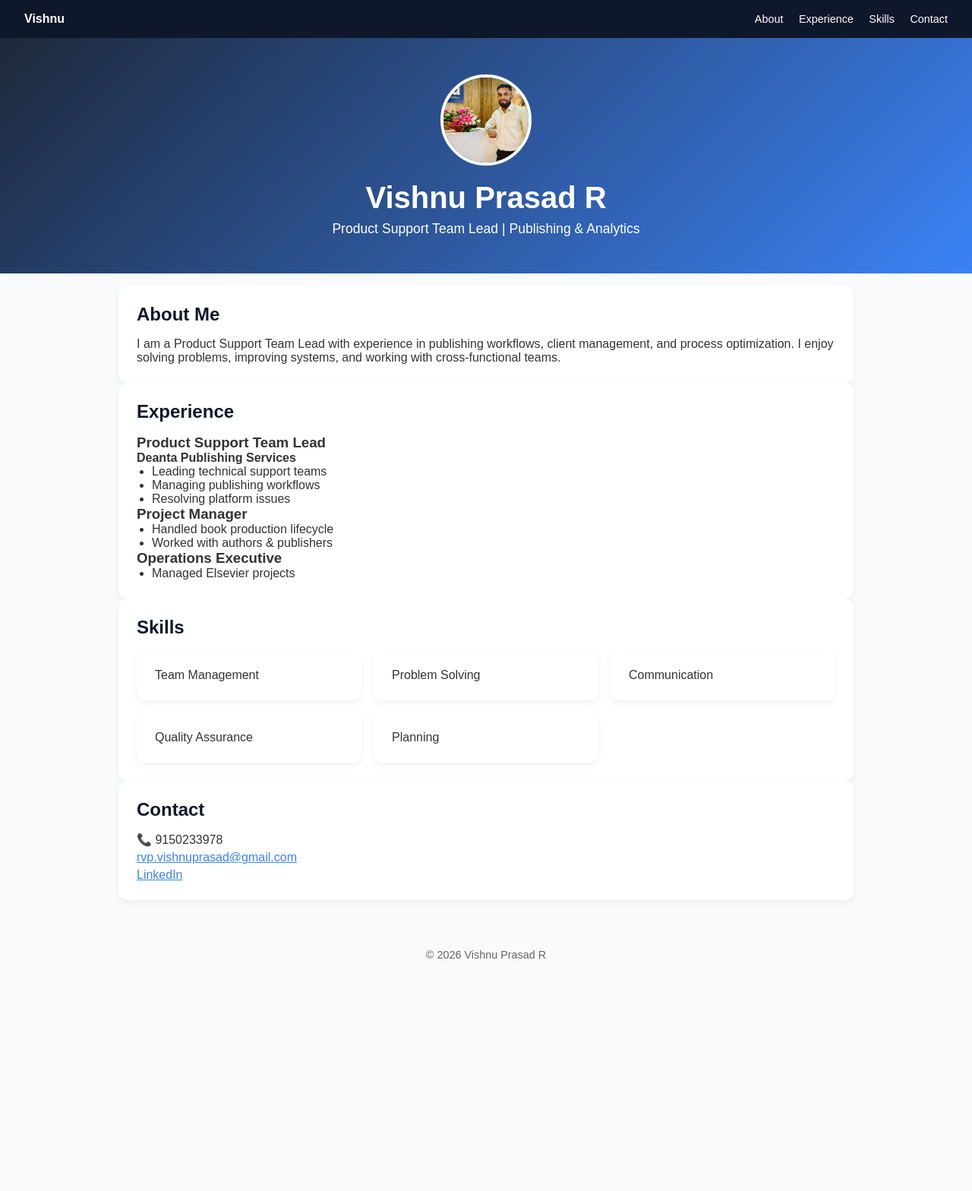
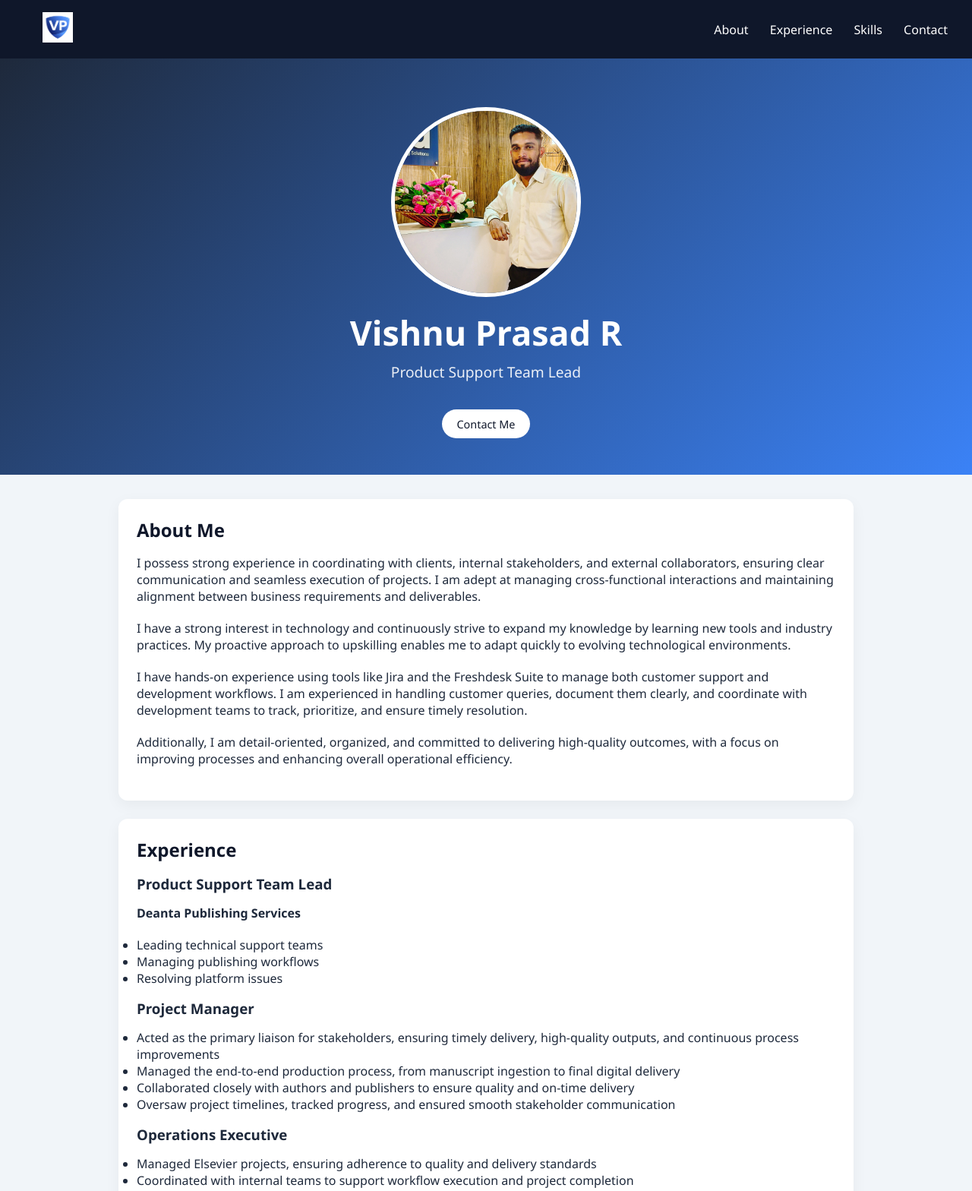
Before and after one commit to VishnuPrasad-11/vishnu-portfolio, a plain HTML site: page index.html in a window 1280 px wide. Shown: the top 1568 px of the page at 76% size. Before the commit the page ends 1281 px from the top, so only its background shows below. Drawn offline with Linux system fonts and the light colour scheme.

Commit message:
Add files via upload

```diff
--- a/index.html
+++ b/index.html
@@ -8,20 +8,16 @@
     :root {
       --primary: #0f172a;
       --accent: #3b82f6;
-      --bg: #f8fafc;
+      --bg: #f1f5f9;
       --card: #ffffff;
     }
 
-    * {
-      margin: 0;
-      padding: 0;
-      box-sizing: border-box;
-    }
+    * { box-sizing: border-box; margin: 0; padding: 0; }
 
     body {
-      font-family: Arial, sans-serif;
+      font-family: 'Segoe UI', sans-serif;
       background: var(--bg);
-      color: #333;
+      color: #1e293b;
     }
 
     nav {
@@ -33,57 +29,95 @@
       color: white;
       position: sticky;
       top: 0;
+      z-index: 10;
     }
 
     nav a {
       color: white;
       text-decoration: none;
-      margin-left: 1rem;
-      font-size: 0.9rem;
+      margin-left: 1.5rem;
+      transition: 0.3s;
+    }
+
+    nav a:hover {
+      color: var(--accent);
+    }
+
+    .logo {
+      height: 40px;
+      width: auto;
+      object-fit: contain;
     }
 
     header {
+      display: flex;
+      flex-direction: column;
+      align-items: center;
       text-align: center;
-      padding: 3rem 1rem;
+      padding: 4rem 1rem 3rem;
       background: linear-gradient(135deg, #1e293b, #3b82f6);
       color: white;
     }
 
     .profile-img {
-      width: 120px;
-      height: 120px;
+      width: 250px;
+      height: 250px;
       border-radius: 50%;
       object-fit: cover;
-      border: 4px solid white;
+      border: 5px solid white;
       margin-bottom: 1rem;
+      transition: transform 0.3s;
+    }
+
+    .profile-img:hover {
+      transform: scale(1.05);
     }
 
     header h1 {
-      font-size: 2.5rem;
+      font-size: 2.8rem;
+      margin-bottom: 0.5rem;
     }
 
     header p {
-      margin-top: 0.5rem;
-      font-size: 1.1rem;
+      font-size: 1.2rem;
+      opacity: 0.9;
+    }
+
+    .btn {
+      margin-top: 1rem;
+      padding: 0.6rem 1.2rem;
+      border: none;
+      background: white;
+      color: var(--primary);
+      border-radius: 20px;
+      cursor: pointer;
+      text-decoration: none;
+      font-size: 0.9rem;
+      transition: 0.3s;
+    }
+
+    .btn:hover {
+      background: var(--accent);
+      color: white;
     }
 
     .container {
       max-width: 1000px;
       margin: auto;
-      padding: 1rem;
-    }
-
-    .grid {
-      display: grid;
-      grid-template-columns: repeat(auto-fit, minmax(250px, 1fr));
-      gap: 1rem;
+      padding: 2rem 1rem;
     }
 
     .card {
       background: var(--card);
       padding: 1.5rem;
       border-radius: 12px;
-      box-shadow: 0 4px 10px rgba(0,0,0,0.05);
+      margin-bottom: 1.5rem;
+      box-shadow: 0 6px 20px rgba(0,0,0,0.05);
+      transition: 0.3s;
+    }
+
+    .card:hover {
+      transform: translateY(-3px);
     }
 
     h2 {
@@ -91,29 +125,71 @@
       color: var(--primary);
     }
 
-    ul {
-      padding-left: 20px;
+    .grid {
+      display: grid;
+      grid-template-columns: repeat(auto-fit, minmax(150px, 1fr));
+      gap: 1rem;
     }
 
-    .contact a {
-      display: block;
-      color: var(--accent);
-      margin-top: 5px;
+    .skill-box {
+      background: #e2e8f0;
+      padding: 0.8rem;
+      border-radius: 8px;
+      text-align: center;
+      font-size: 0.9rem;
+    }
+
+    .contact {
+      display: grid;
+      gap: 12px;
+    }
+
+    .contact-item {
+      display: flex;
+      align-items: center;
+      gap: 12px;
+      padding: 12px 14px;
+      background: #f1f5f9;
+      border-radius: 10px;
+      text-decoration: none;
+      color: #1e293b;
+      transition: 0.2s;
+    }
+
+    .contact-item:hover {
+      background: #e2e8f0;
+      transform: translateY(-2px);
+    }
+
+    .icon {
+      font-size: 18px;
     }
 
     footer {
       text-align: center;
       padding: 1rem;
-      margin-top: 2rem;
+      color: #64748b;
       font-size: 0.9rem;
-      color: #666;
     }
+
+    p {
+      margin-bottom: 20px;
+    }
+
+    h3 {
+      margin-bottom: 15px;
+    }
+
   </style>
 </head>
 <body>
 
 <nav>
-  <div><strong>Vishnu</strong></div>
+  <div style="display:flex; align-items:center; gap:10px;">
+    <a href="#">
+      <img src="logo.png" alt="Logo" class="logo">
+    </a>
+  </div>
   <div>
     <a href="#about">About</a>
     <a href="#experience">Experience</a>
@@ -123,16 +199,20 @@
 </nav>
 
 <header>
-  <img src="profile.jpg" alt="Vishnu" class="profile-img">
+  <img src="profile.jpg" alt="Profile photo" class="profile-img">
   <h1>Vishnu Prasad R</h1>
-  <p>Product Support Team Lead | Publishing & Analytics</p>
+  <p>Product Support Team Lead</p>
+  <a href="mailto:rvp.vishnuprasad@gmail.com" class="btn">Contact Me</a>
 </header>
 
 <div class="container">
 
   <section id="about" class="card">
     <h2>About Me</h2>
-    <p>I am a Product Support Team Lead with experience in publishing workflows, client management, and process optimization. I enjoy solving problems, improving systems, and working with cross-functional teams.</p>
+    <p>I possess strong experience in coordinating with clients, internal stakeholders, and external collaborators, ensuring clear communication and seamless execution of projects. I am adept at managing cross-functional interactions and maintaining alignment between business requirements and deliverables. </p>
+    <p>I have a strong interest in technology and continuously strive to expand my knowledge by learning new tools and industry practices. My proactive approach to upskilling enables me to adapt quickly to evolving technological environments.</p>
+    <p>I have hands-on experience using tools like Jira and the Freshdesk Suite to manage both customer support and development workflows. I am experienced in handling customer queries, document them clearly, and coordinate with development teams to track, prioritize, and ensure timely resolution.</p>
+    <p>Additionally, I am detail-oriented, organized, and committed to delivering high-quality outcomes, with a focus on improving processes and enhancing overall operational efficiency.</p>
   </section>
 
   <section id="experience" class="card">
@@ -146,35 +226,49 @@
       <li>Resolving platform issues</li>
     </ul>
 
-    <h3>Project Manager</h3>
+    <h3 style="margin-top:1rem;">Project Manager</h3>
     <ul>
-      <li>Handled book production lifecycle</li>
-      <li>Worked with authors & publishers</li>
+      <li>Acted as the primary liaison for stakeholders, ensuring timely delivery, high-quality outputs, and continuous process improvements</li>
+      <li>Managed the end-to-end production process, from manuscript ingestion to final digital delivery</li>
+      <li>Collaborated closely with authors and publishers to ensure quality and on-time delivery</li>
+      <li>Oversaw project timelines, tracked progress, and ensured smooth stakeholder communication</li>
     </ul>
 
-    <h3>Operations Executive</h3>
+    <h3 style="margin-top:1rem;">Operations Executive</h3>
     <ul>
-      <li>Managed Elsevier projects</li>
+      <li>Managed Elsevier projects, ensuring adherence to quality and delivery standards</li>
+      <li>Coordinated with internal teams to support workflow execution and project completion</li>
     </ul>
   </section>
 
   <section id="skills" class="card">
     <h2>Skills</h2>
     <div class="grid">
-      <div class="card">Team Management</div>
-      <div class="card">Problem Solving</div>
-      <div class="card">Communication</div>
-      <div class="card">Quality Assurance</div>
-      <div class="card">Planning</div>
+      <div class="skill-box">Team Management</div>
+      <div class="skill-box">Problem Solving</div>
+      <div class="skill-box">Communication</div>
+      <div class="skill-box">Quality Assurance</div>
+      <div class="skill-box">Planning</div>
     </div>
   </section>
 
   <section id="contact" class="card">
     <h2>Contact</h2>
     <div class="contact">
-      <p>📞 9150233978</p>
-      <a href="mailto:rvp.vishnuprasad@gmail.com">rvp.vishnuprasad@gmail.com</a>
-      <a href="https://www.linkedin.com/in/vishnu-prasad-r-630773210/" target="_blank">LinkedIn</a>
+      <a href="tel:9150233978" class="contact-item">
+        <span class="icon">📞</span>
+        <span>Call Me</span>
+      </a>
+
+      <a href="mailto:rvp.vishnuprasad@gmail.com" class="contact-item">
+        <span class="icon">📧</span>
+        <span>Email Me</span>
+      </a>
+
+      <a href="https://www.linkedin.com/in/vishnu-prasad-r-630773210/" target="_blank" class="contact-item">
+        <img src="https://cdn-icons-png.flaticon.com/512/174/174857.png" alt="LinkedIn" class="icon" style="width:18px; height:18px;">
+        <span>LinkedIn Profile</span>
+      </a>
     </div>
   </section>
 
```
Also changed, not shown: logo.png (added).
